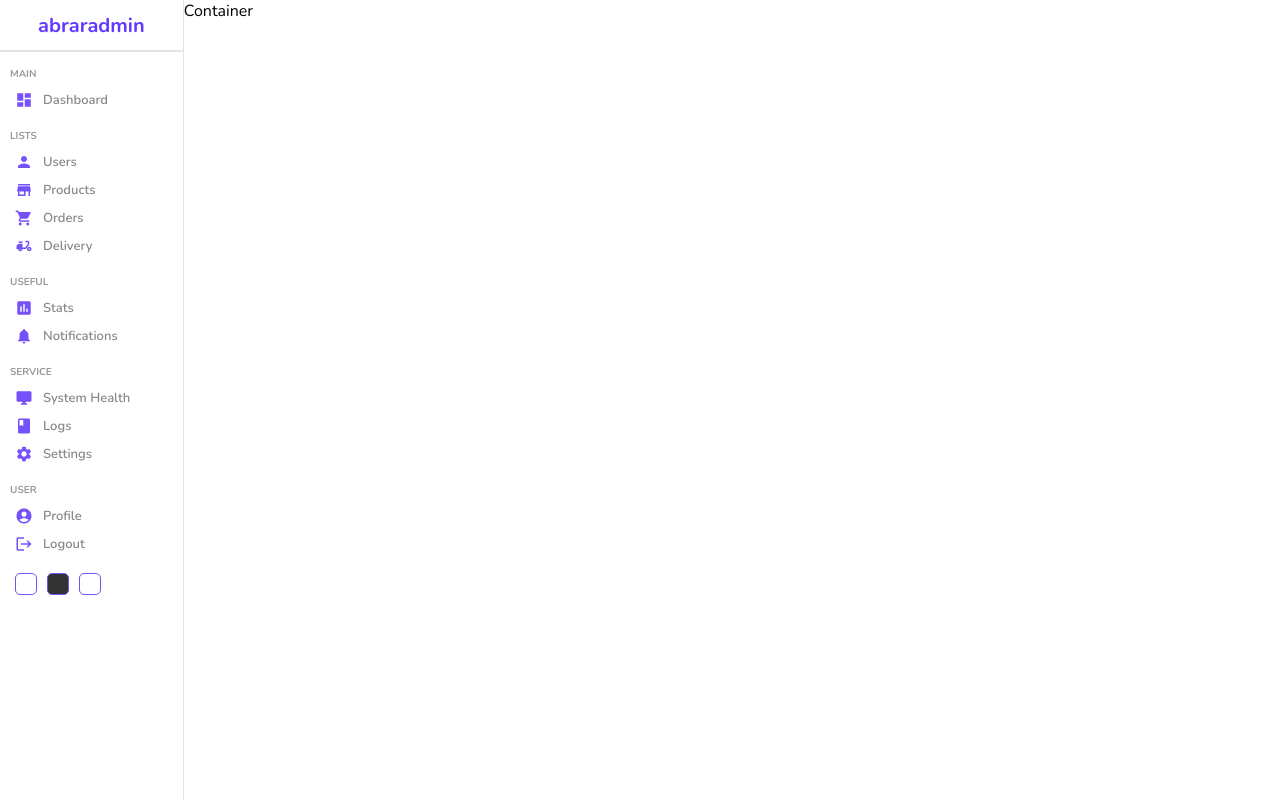
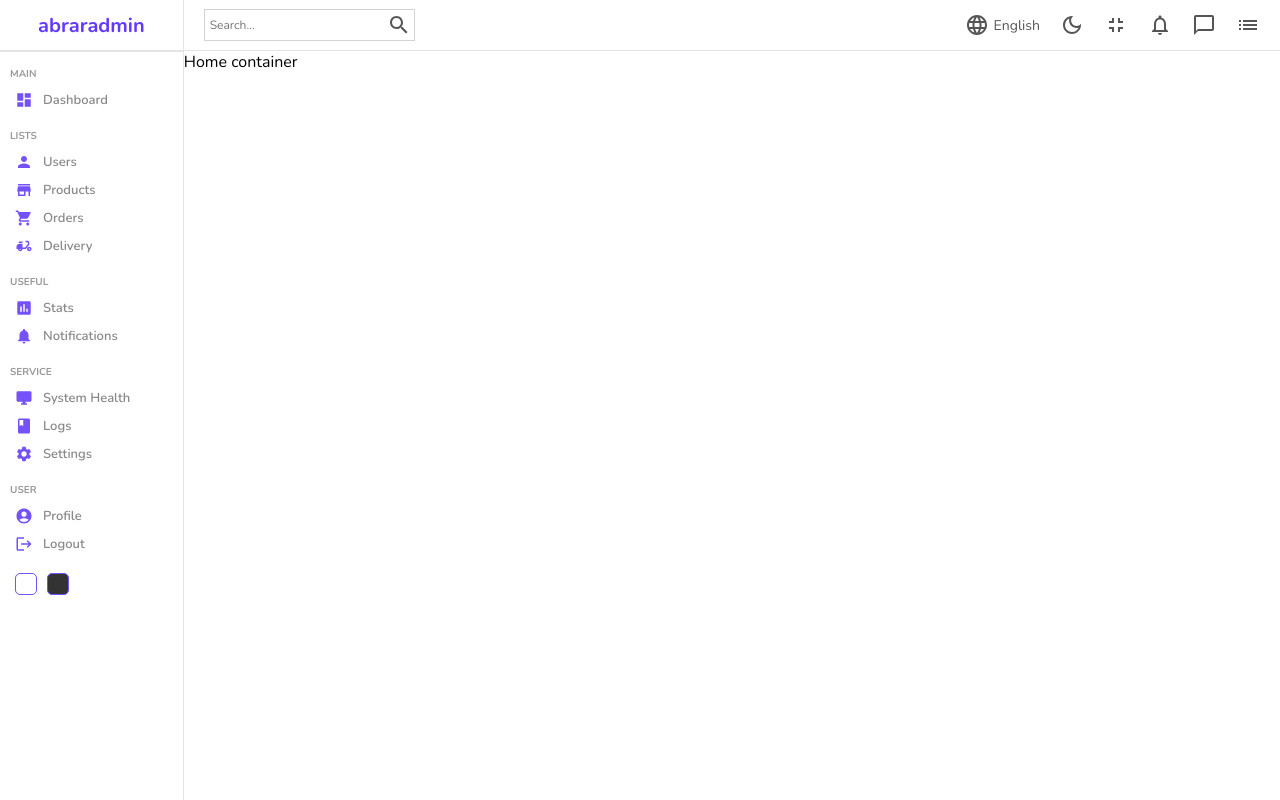
Before and after one commit to abrar19/react-advance-dashboard, a React (Create React App) app: page / in a window 1280 px wide. Built offline with nearby package versions, Linux system fonts and the light colour scheme.

Commit message:
Navbar done

```diff
--- a/src/components/navbar/Navbar.jsx
+++ b/src/components/navbar/Navbar.jsx
@@ -1,10 +1,37 @@
 import React from 'react';
 import './navbar.scss'
+import { ChatBubbleOutline, ChatBubbleOutlineOutlined, DarkModeOutlined, FullscreenExitOutlined, LanguageOutlined, ListOutlined, NotificationsNoneOutlined, SearchOutlined } from '@mui/icons-material';
 
 const Navbar = () => {
     return (
         <div className='navbar'>
-            Navbar
+            <div className="wrapper">
+                <div className="search">
+                    <input type="text" placeholder='Search...' />
+                    <SearchOutlined />
+                </div>
+                <div className="items">
+                    <div className="item">
+                        <LanguageOutlined />
+                        English
+                    </div>
+                    <div className="item">
+                        <DarkModeOutlined />
+                    </div>
+                    <div className="item">
+                        <FullscreenExitOutlined />
+                    </div>
+                    <div className="item">
+                        <NotificationsNoneOutlined />
+                    </div>
+                    <div className="item">
+                        <ChatBubbleOutlineOutlined />
+                    </div>
+                    <div className="item">
+                        <ListOutlined />
+                    </div>
+                </div>
+            </div>
         </div>
     );
 }
--- a/src/components/navbar/navbar.scss
+++ b/src/components/navbar/navbar.scss
@@ -0,0 +1,48 @@
+.navbar{
+    height: 50px;
+    border-bottom: .5px solid rgb(230, 227, 227);
+    display: flex;
+    align-items: center;
+    font-size: 14px;
+    color: #555;
+
+    .wrapper{
+        width: 100%;
+        padding: 20px;
+        display: flex;
+        align-items: center;
+        justify-content: space-between;
+
+        .search{
+            display: flex;
+            align-items: center;
+            border: .5px solid lightgray;
+            padding: 3px;
+
+            input{
+                border: none;
+                outline: none;
+                background: transparent;
+
+                &::placeholder{
+                    font-size: 12px;
+                }
+            }
+        }
+
+        .items{
+            display: flex;
+            align-items: center;
+            gap: 20px;
+
+            .item{
+                display: flex;
+                align-items: center;
+
+                &:first-child{
+                    gap: 5px;
+                }
+            }
+        }
+    }
+}
--- a/src/components/sidebar/Sidebar.jsx
+++ b/src/components/sidebar/Sidebar.jsx
@@ -69,7 +69,6 @@ const Sidebar = () => {
             <div className="bottom">
                 <div className="colorOption"></div>
                 <div className="colorOption"></div>
-                <div className="colorOption"></div>
             </div>
         </div>
     );
--- a/src/pages/home/Home.jsx
+++ b/src/pages/home/Home.jsx
@@ -1,13 +1,15 @@
 import React from 'react';
 import './home.scss'
 import Sidebar from '../../components/sidebar/Sidebar';
+import Navbar from '../../components/navbar/Navbar';
 
 const Home = () => {
     return (
         <div className='home'>
             <Sidebar/>
             <div className="homeContainer">
-                Container
+                <Navbar />
+                Home container
             </div>
         </div>
     );
```
